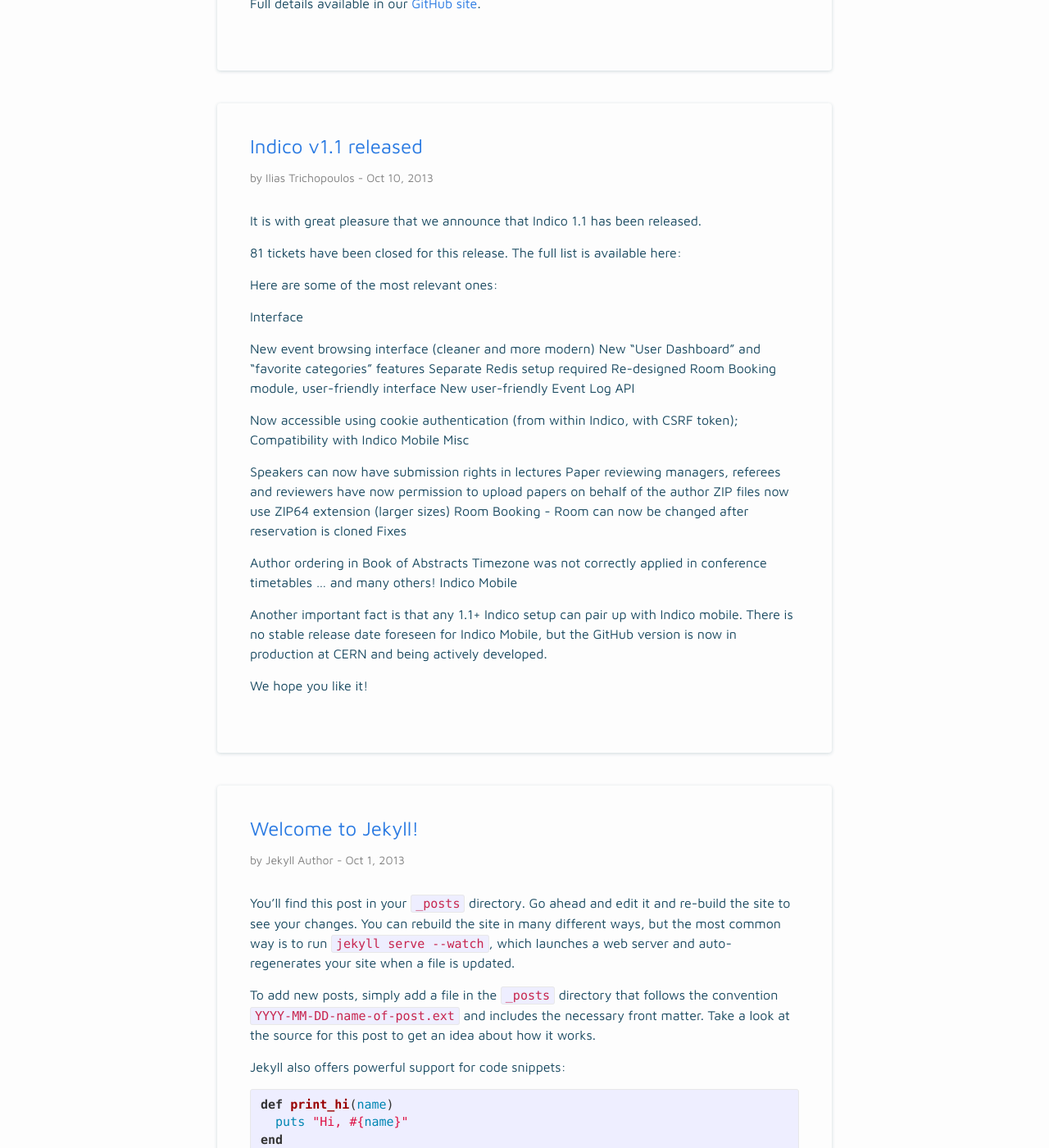
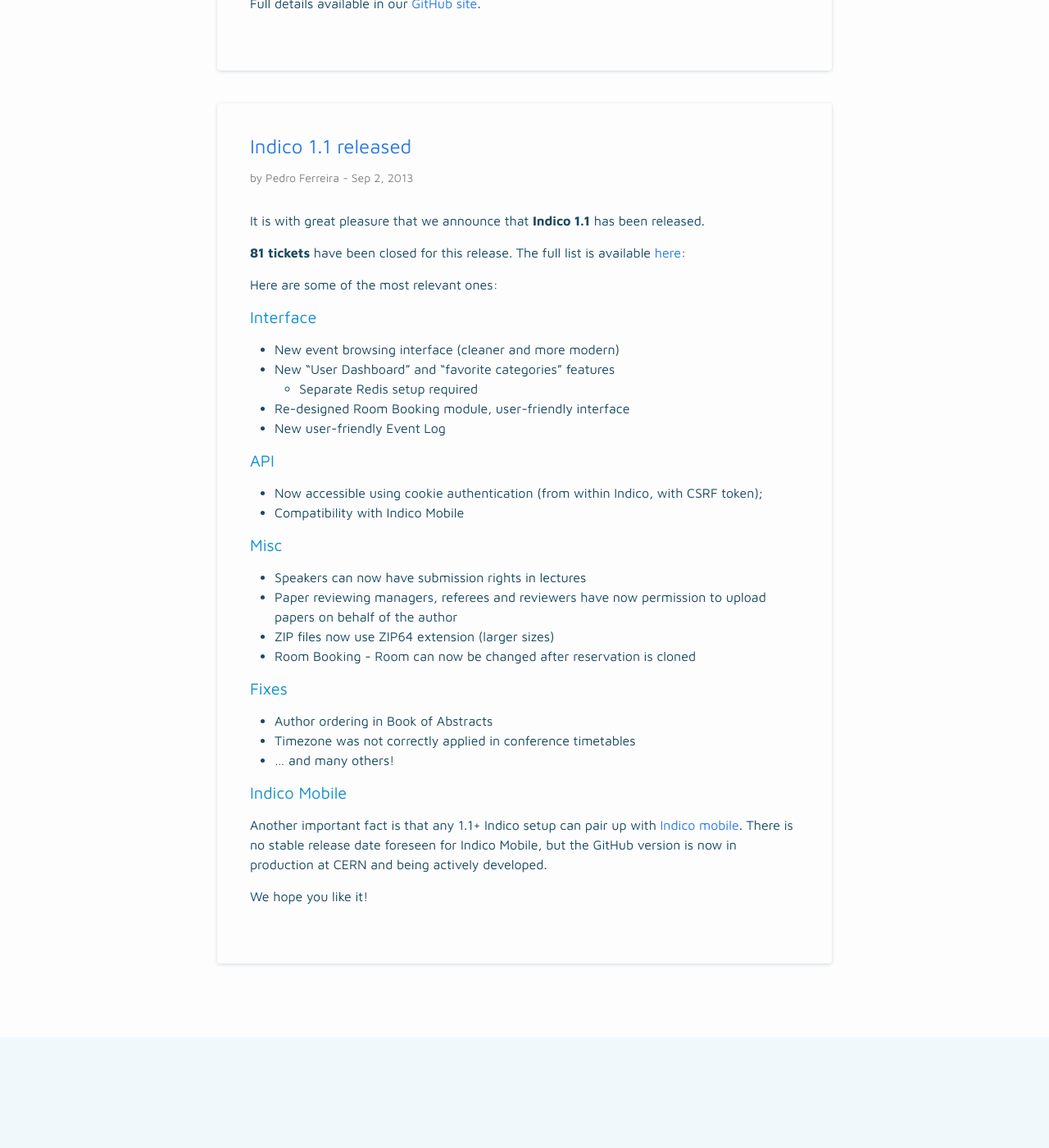
Before and after one commit to indico/indico.github.io, a Jekyll site: the page built from blog.md, in a window 1280 px wide and 1400 px high, scrolled down 690 px. Shown: the whole window at 82% size. Built offline with Jekyll 4.4.1, drawn with Linux system fonts in a browser that asks for light colours; nearby versions of some CDN libraries; some of the changed text lies outside the part shown.

Commit message:
Update blog posts

```diff
--- a/_posts/2011-01-01-indico-lazy-example copy 2.markdown
+++ /dev/null
@@ -1,8 +0,0 @@
----
-layout: post
-title:  "Example for lazy scrolling"
-date:   2011-01-01 20:24:31
-author: "Lorem Ipsum"
-categories: indico update
----
-This is an example post to illustrate the lazy scrolling effect in the blog page.
--- a/_posts/2011-01-01-indico-lazy-example copy 3.markdown
+++ /dev/null
@@ -1,8 +0,0 @@
----
-layout: post
-title:  "Example for lazy scrolling"
-date:   2011-01-01 20:24:31
-author: "Lorem Ipsum"
-categories: indico update
----
-This is an example post to illustrate the lazy scrolling effect in the blog page.
--- a/_posts/2011-01-01-indico-lazy-example copy 4.markdown
+++ /dev/null
@@ -1,8 +0,0 @@
----
-layout: post
-title:  "Example for lazy scrolling"
-date:   2011-01-01 20:24:31
-author: "Lorem Ipsum"
-categories: indico update
----
-This is an example post to illustrate the lazy scrolling effect in the blog page.
--- a/_posts/2011-01-01-indico-lazy-example copy 5.markdown
+++ /dev/null
@@ -1,8 +0,0 @@
----
-layout: post
-title:  "Example for lazy scrolling"
-date:   2011-01-01 20:24:31
-author: "Lorem Ipsum"
-categories: indico update
----
-This is an example post to illustrate the lazy scrolling effect in the blog page.
--- a/_posts/2011-01-01-indico-lazy-example copy 6.markdown
+++ /dev/null
@@ -1,8 +0,0 @@
----
-layout: post
-title:  "Example for lazy scrolling"
-date:   2011-01-01 20:24:31
-author: "Lorem Ipsum"
-categories: indico update
----
-This is an example post to illustrate the lazy scrolling effect in the blog page.
--- a/_posts/2011-01-01-indico-lazy-example copy 7.markdown
+++ /dev/null
@@ -1,8 +0,0 @@
----
-layout: post
-title:  "Example for lazy scrolling"
-date:   2011-01-01 20:24:31
-author: "Lorem Ipsum"
-categories: indico update
----
-This is an example post to illustrate the lazy scrolling effect in the blog page.
--- a/_posts/2011-01-01-indico-lazy-example copy 8.markdown
+++ /dev/null
@@ -1,8 +0,0 @@
----
-layout: post
-title:  "Example for lazy scrolling"
-date:   2011-01-01 20:24:31
-author: "Lorem Ipsum"
-categories: indico update
----
-This is an example post to illustrate the lazy scrolling effect in the blog page.
--- a/_posts/2011-01-01-indico-lazy-example copy 9.markdown
+++ /dev/null
@@ -1,8 +0,0 @@
----
-layout: post
-title:  "Example for lazy scrolling"
-date:   2011-01-01 20:24:31
-author: "Lorem Ipsum"
-categories: indico update
----
-This is an example post to illustrate the lazy scrolling effect in the blog page.
--- a/_posts/2011-01-01-indico-lazy-example copy.markdown
+++ /dev/null
@@ -1,8 +0,0 @@
----
-layout: post
-title:  "Example for lazy scrolling"
-date:   2011-01-01 20:24:31
-author: "Lorem Ipsum"
-categories: indico update
----
-This is an example post to illustrate the lazy scrolling effect in the blog page.
--- a/_posts/2011-01-01-indico-lazy-example.markdown
+++ /dev/null
@@ -1,8 +0,0 @@
----
-layout: post
-title:  "Example for lazy scrolling"
-date:   2011-01-01 20:24:31
-author: "Lorem Ipsum"
-categories: indico update
----
-This is an example post to illustrate the lazy scrolling effect in the blog page.
--- a/_posts/2013-10-01-welcome-to-jekyll.markdown
+++ /dev/null
@@ -1,26 +0,0 @@
----
-layout: post
-title:  "Welcome to Jekyll!"
-date:   2013-10-01 20:24:31
-author: "Jekyll Author"
-categories: jekyll update
----
-You’ll find this post in your `_posts` directory. Go ahead and edit it and re-build the site to see your changes. You can rebuild the site in many different ways, but the most common way is to run `jekyll serve --watch`, which launches a web server and auto-regenerates your site when a file is updated.
-
-To add new posts, simply add a file in the `_posts` directory that follows the convention `YYYY-MM-DD-name-of-post.ext` and includes the necessary front matter. Take a look at the source for this post to get an idea about how it works.
-
-Jekyll also offers powerful support for code snippets:
-
-{% highlight ruby %}
-def print_hi(name)
-  puts "Hi, #{name}"
-end
-print_hi('Tom')
-#=> prints 'Hi, Tom' to STDOUT.
-{% endhighlight %}
-
-Check out the [Jekyll docs][jekyll] for more info on how to get the most out of Jekyll. File all bugs/feature requests at [Jekyll’s GitHub repo][jekyll-gh]. If you have questions, you can ask them on [Jekyll’s dedicated Help repository][jekyll-help].
-
-[jekyll]:      http://jekyllrb.com
-[jekyll-gh]:   https://github.com/jekyll/jekyll
-[jekyll-help]: https://github.com/jekyll/jekyll-help
--- a/_posts/2014-01-01-indico-v-1-2-released.markdown
+++ b/_posts/2014-07-17-indico-1-2-released.markdown
@@ -1,7 +1,7 @@
 ---
 layout: post
-title:  "Indico v1.2 released"
-date:   2014-01-01 20:24:31
+title:  "Indico 1.2 released"
+date:   2014-07-17 17:36
 author: "Pedro Ferreira"
 categories: indico update
 ---
@@ -9,4 +9,4 @@
 
 Full details available in our [GitHub site][github].
 
-[github]:      http://github.com/indico/indico
+[github]:      http://github.com/indico/indico/releases/tag/v1.2.0
```
Also changed, not shown: _posts/2012-10-10-indico-v-1-1-released.markdown (deleted, +0 -40 lines), _posts/2013-09-02-indico-1-1-released.markdown (added, +47 -0 lines).
